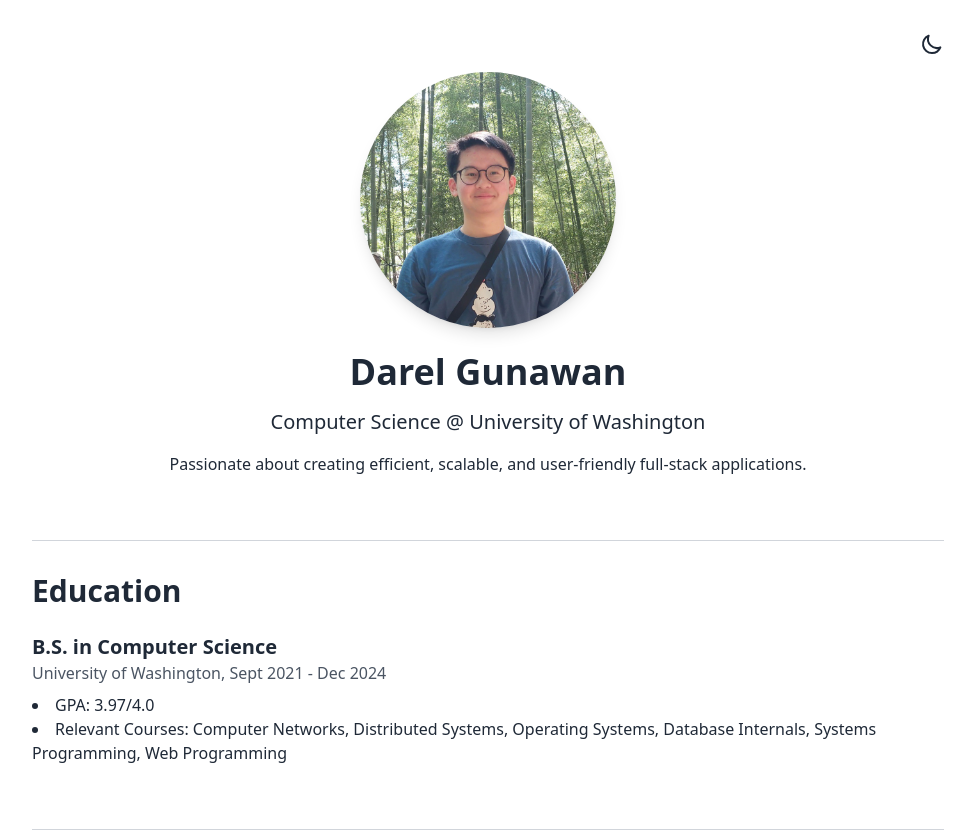
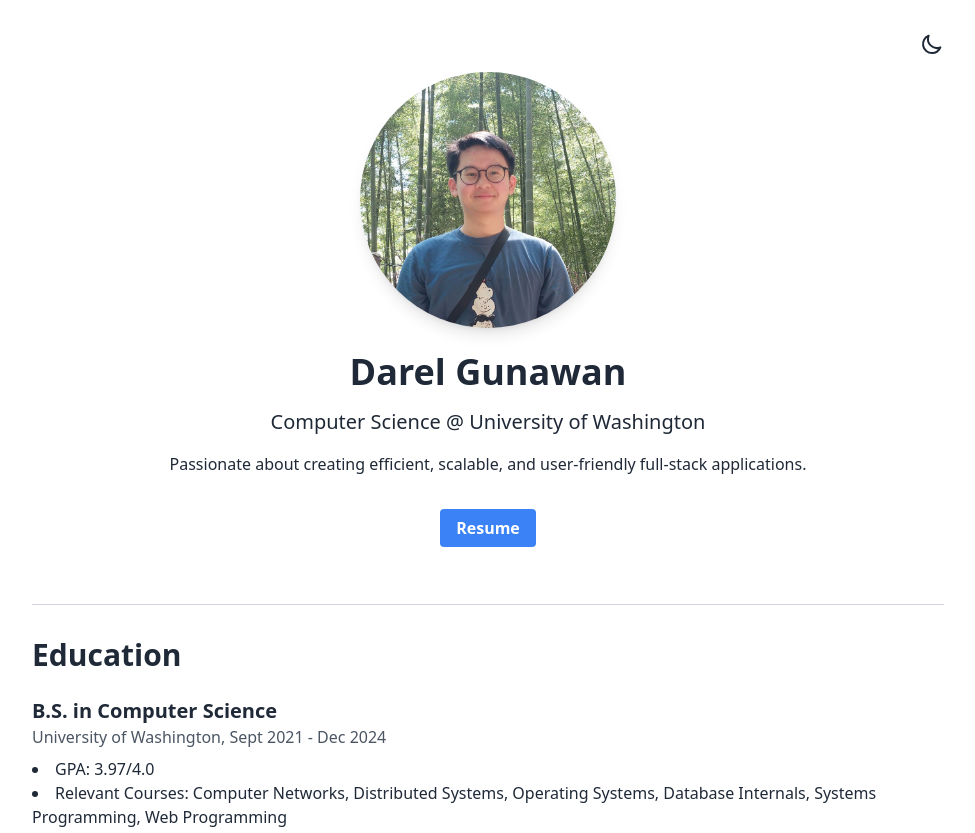
Before and after one commit to flooose01/flooose01.github.io, a plain HTML site: page index.html in a window 1280 px wide. Shown: the top 833 px of the page, without its empty margins (152-1127 px from the left). Drawn offline with nearby package versions, Linux system fonts and the light colour scheme.

Commit message:
add resume file

```diff
--- a/index.html
+++ b/index.html
@@ -48,6 +48,14 @@
           Passionate about creating efficient, scalable, and user-friendly
           full-stack applications.
         </p>
+        <br />
+        <a
+          href="/resume.pdf"
+          download
+          class="bg-blue-500 hover:bg-blue-700 text-white font-bold py-2 px-4 rounded"
+        >
+          Resume
+        </a>
       </section>
 
       <hr class="border-gray-300 dark:border-gray-700 my-8" />
```
Also changed, not shown: 2 other files.
